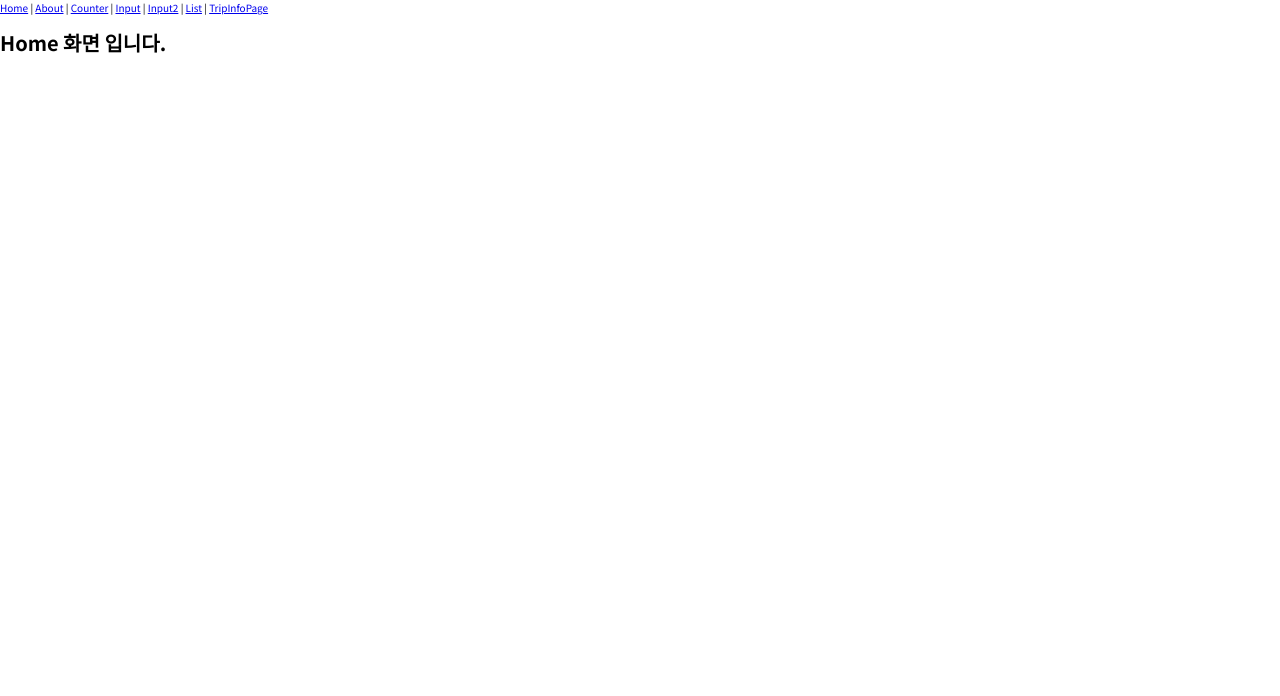
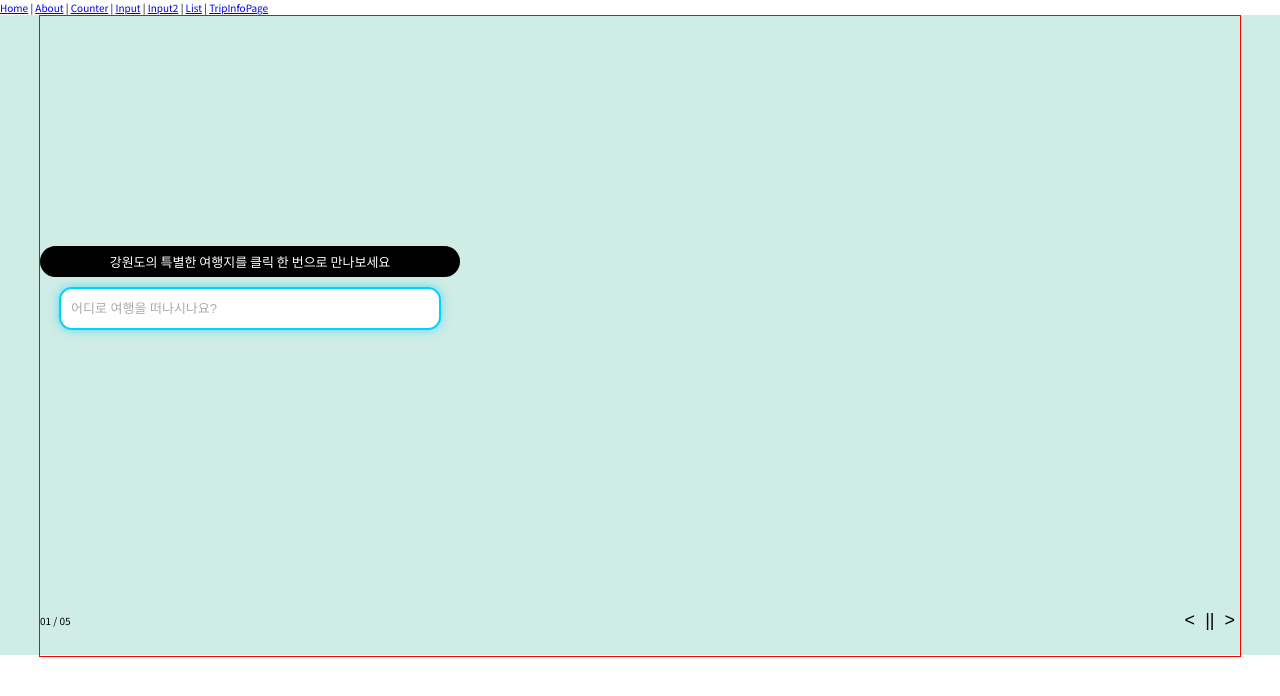
Before and after one commit to TeamGaston/DoRock, a React (Create React App) app: page / in a window 1280 px wide. Shown: the top 696 px of the page. Built offline with nearby package versions, Linux system fonts and the light colour scheme.

Commit message:
home_v1_upload

```diff
--- /dev/null
+++ b/src/css/Home.module.css
@@ -0,0 +1,98 @@
+.wrap {
+    height: 80vh;
+    background-color: #cfece5;
+}
+
+.contents {
+    position: relative;
+    width: 120rem;
+    height: 100%;
+    border: 1px solid red;
+    margin: 0 auto;
+}
+
+.textSection {
+    /* border: 1px solid rgb(255, 174, 0); */
+    text-align: center;
+    width: 35%;
+    margin-top: 23rem;
+}
+
+.title {
+    background-color: black;
+    color: white;
+    padding: 0.6rem 1rem;
+    border-radius: 20px;
+    font-size: 12px;
+    margin-bottom: 10px;
+    font-size: 1.3rem;
+}
+
+.aiInput {
+    text-indent: 1rem;
+    width: 90%;
+    padding: 12px 0;
+    border-radius: 1.3rem;
+    border: 2px solid #00d1ff;
+    color: #fff;
+    font-size: 1.3rem;
+    outline: none;
+    transition: all 0.3s ease-in-out;
+    box-shadow: 0 0 1rem rgba(0, 209, 255, 0.6);
+    -webkit-border-radius: 1.3rem;
+    -moz-border-radius: 1.3rem;
+    -ms-border-radius: 1.3rem;
+    -o-border-radius: 1.3rem;
+}
+
+.aiInput::placeholder {
+    color: #aaa;
+}
+
+.aiInput:focus {
+    box-shadow: 0 0 1rem rgba(0, 94, 255, 0.8);
+}
+
+
+h1 {
+    font-size: 2.5rem;
+    font-weight: bold;
+    line-height: 1.2rem;
+    color: #333;
+}
+
+.detailsLink {
+    display: inline-block;
+    margin-top: 20px;
+    text-decoration: none;
+    color: #333;
+    border-bottom: 0.1rem solid #333;
+    font-size: 1.4rem;
+}
+
+.imageSection {
+    width: 50%;
+    text-align: center;
+}
+
+.imageSection img {
+    max-width: 100%;
+    height: auto;
+}
+
+.pagination {
+    position: absolute;
+    bottom: 2rem;
+    display: flex;
+    justify-content: space-between;
+    width: 100%;
+    align-items: center;
+}
+
+.controls button {
+    background: none;
+    border: none;
+    font-size: 1.8rem;
+    cursor: pointer;
+    padding: 0.5rem;
+}
--- a/src/pages/Home.js
+++ b/src/pages/Home.js
@@ -1,19 +1,34 @@
+import React, { useState, useEffect } from 'react';
+import styles from '../css/Home.module.css';
 
-// # 함수형 컴포넌트
-import React from "react";
+
 function Home(){
-    return (<h1>Home 화면 입니다.</h1>)
+    return (
+        <div className={styles.wrap}>
+            <Contents/>
+        </div>
+    )
 }
 
+function Contents() {
+    return (
+        <section className={styles.contents}>
+            <div className={styles.textSection}>
+                <p className={styles.title}>강원도의 특별한 여행지를 클릭 한 번으로 만나보세요</p>
+                <p><input className={styles.aiInput} type="text" placeholder="어디로 여행을 떠나시나요?"/></p>
+            </div>
+            <div className={styles.imageSection}>
+                {/* <img src={image} alt="반려동물 여행" /> */}
+            </div>
+            <div className={styles.pagination}>
+                <span>01 / 05</span>
+                <div className={styles.controls}>
+                    <button>{'<'}</button>
+                    <button>||</button>
+                    <button>{'>'}</button>
+                </div>
+            </div>
+        </section>
+    );
+}
 export default Home;
-
-// ===#클래스형 컴포넌트===
-// import React, {Component} from "react";
-
-// class Home extends Component{
-//     render(){
-//         return (<h1>Home 화면 입니다.</h1>)
-//     }
-// }
-
-// export default Home;
```
